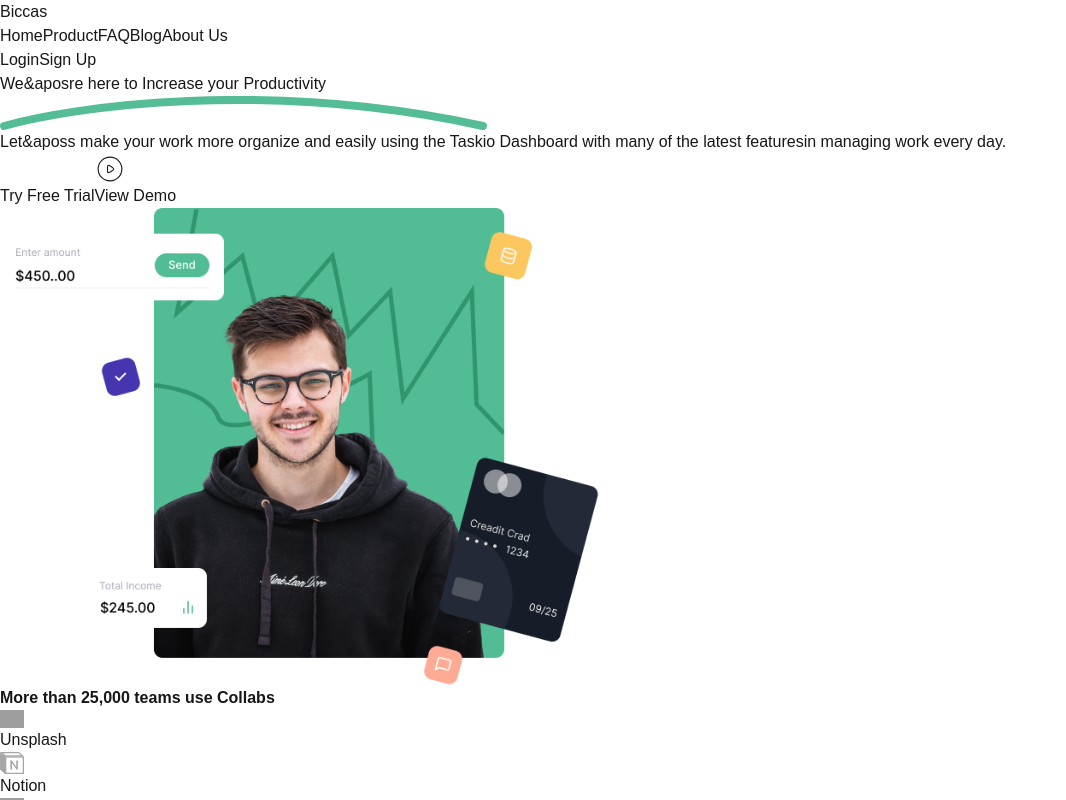
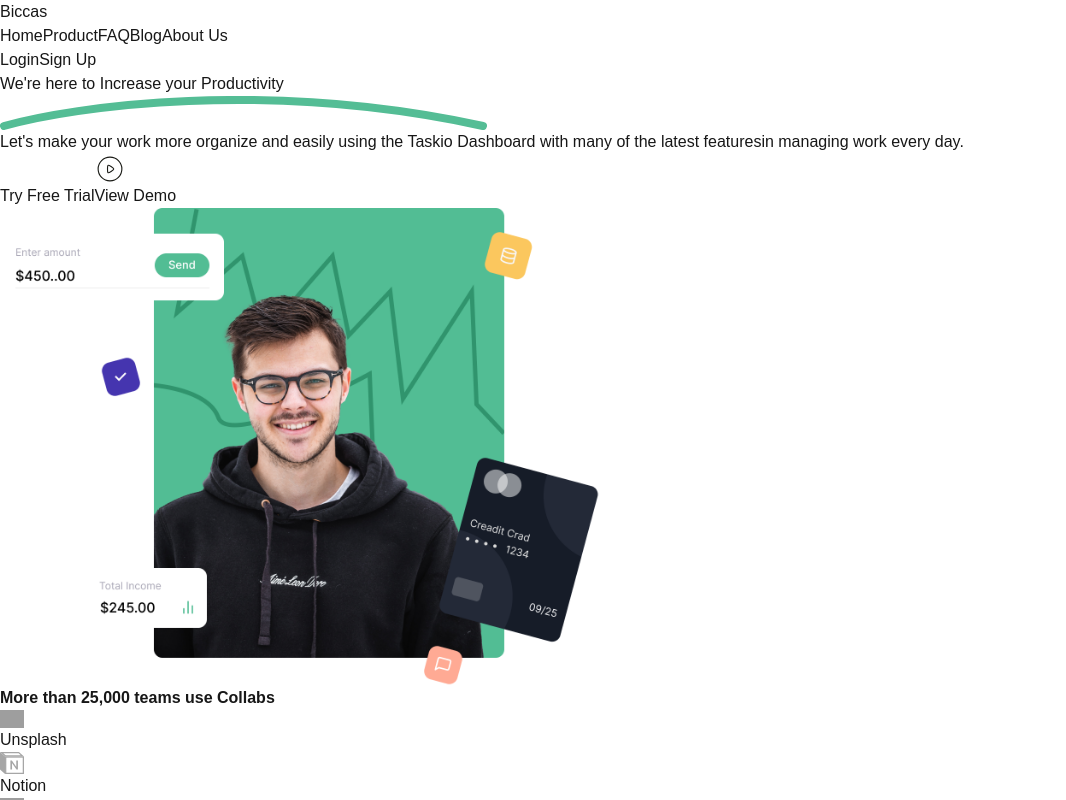
Before and after one commit to saksham1864/se_sample, a Next.js app: page / in a window 1280 px wide. Shown: the top 800 px of the page, without its empty margins (0-1066 px from the left). Built offline with nearby package versions, Linux system fonts and the light colour scheme; grey boxes are pictures that could not be loaded.

Commit message:
Update intro.js

```diff
--- a/src/app/components/intro.js
+++ b/src/app/components/intro.js
@@ -8,7 +8,7 @@ export default function IntroComponent() {
         <div className="absolute w-[600px] h-[500px] bg-[#52BDAA] opacity-30 rounded-full blur-[100px] left-[-200px] top-[-100px]"></div>
         <div className="md:w-1/2   p-4 text-left">
           <h1 className="text-7xl md:ml-24 font-bold  text-gray-900">
-            We&aposre here to Increase your Productivity
+            We&apos;re here to Increase your Productivity
           </h1>
           <div className="md:flex text-start hidden md:ml-24 mt-16 ">
             <div>
@@ -32,7 +32,7 @@ export default function IntroComponent() {
           </div>
 
           <p className="mt-9 text-2xl p-4 md:ml-20 text-left justify-between  text-black">
-            Let&aposs make your work more organize and easily using the Taskio
+            Let&apos;s make your work more organize and easily using the Taskio
             Dashboard with many of the latest featuresin managing work every
             day.
           </p>
```
